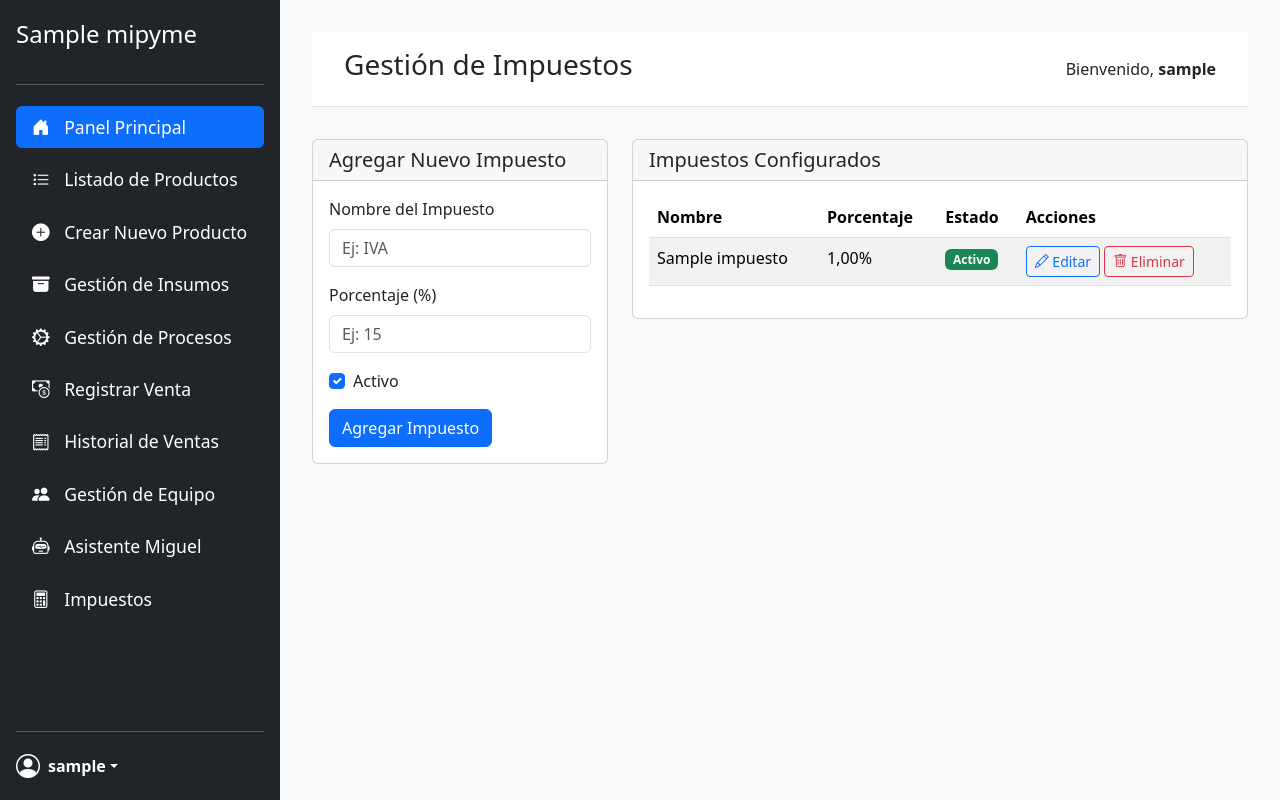
After one commit to ader999/nimypine, a Django app: page /produccion/impuestos/ in a window 1280 px wide. The commit adds this page. Run offline with Django 5.2, Linux system fonts and the light colour scheme; a user stored in the database is signed in; tables that the repository leaves empty hold one stand-in row (values such as "Sample post"); parts of the project's set-up code (start-up, migrations or seed data) failed here and were passed over.

Commit message:
Implementacion de los impuestos a los productos

```diff
--- a/produccion/admin.py
+++ b/produccion/admin.py
@@ -2,7 +2,7 @@
 from django.contrib import admin
 from .models import (
     Producto, Insumo, UnidadMedida, EstándaresProducto,
-    Venta, VentaItem
+    Venta, VentaItem, Impuesto
 )
 
 class VentaItemInline(admin.TabularInline):
@@ -30,3 +30,4 @@ admin.site.register(Producto)
 admin.site.register(Insumo)
 admin.site.register(UnidadMedida)
 admin.site.register(EstándaresProducto)
+admin.site.register(Impuesto)
--- a/produccion/forms.py
+++ b/produccion/forms.py
@@ -3,7 +3,7 @@
 from django import forms
 from django.core.exceptions import ValidationError
 from django.forms import modelformset_factory
-from .models import Producto, Formulacion, Insumo, Proceso, PasoDeProduccion, EstándaresProducto, Venta, VentaItem, UnidadMedida
+from .models import Producto, Formulacion, Insumo, Proceso, PasoDeProduccion, EstándaresProducto, Venta, VentaItem, UnidadMedida, Impuesto
 
 class ProductoForm(forms.ModelForm):
     class Meta:
@@ -268,6 +268,22 @@ class VentaItemForm(forms.ModelForm):
         return cleaned_data
 
 
+class ImpuestoForm(forms.ModelForm):
+    class Meta:
+        model = Impuesto
+        fields = ['nombre', 'porcentaje', 'activo']
+        labels = {
+            'nombre': 'Nombre del Impuesto',
+            'porcentaje': 'Porcentaje (%)',
+            'activo': 'Activo',
+        }
+        widgets = {
+            'nombre': forms.TextInput(attrs={'class': 'form-control', 'placeholder': 'Ej: IVA'}),
+            'porcentaje': forms.NumberInput(attrs={'class': 'form-control', 'placeholder': 'Ej: 15'}),
+            'activo': forms.CheckboxInput(attrs={'class': 'form-check-input'}),
+        }
+
+
 VentaItemFormSet = modelformset_factory(
     VentaItem,
     form=VentaItemForm,
--- a/produccion/urls.py
+++ b/produccion/urls.py
@@ -59,4 +59,6 @@ urlpatterns = [
     path('configuracion/configurar-logo/', views.configurar_logo, name='configurar_logo'),
     path('configuracion/cambiar-sector/', views.cambiar_sector_economico, name='cambiar_sector_economico'),
     path('configuracion/parametros-produccion/', views.configurar_parametros_produccion, name='configurar_parametros_produccion'),
+    # --- IMPUESTOS ---
+    path('impuestos/', views.gestion_impuestos, name='gestion_impuestos'),
 ]
--- a/produccion/views.py
+++ b/produccion/views.py
@@ -10,8 +10,8 @@ from openpyxl import Workbook
 from django.http import HttpResponse
 from django.shortcuts import render, redirect, get_object_or_404
 from django.contrib.auth.decorators import login_required
-from .models import Producto, Insumo, Formulacion, PasoDeProduccion, Proceso, Venta, VentaItem
-from .forms import ProductoForm, FormulacionForm, InsumoForm, FormulacionUpdateForm, ProcesoForm, PasoUpdateForm, PasoDeProduccionForm, CalculadoraLotesForm, VentaItemFormSet
+from .models import Producto, Insumo, Formulacion, PasoDeProduccion, Proceso, Venta, VentaItem, Impuesto
+from .forms import ProductoForm, FormulacionForm, InsumoForm, FormulacionUpdateForm, ProcesoForm, PasoUpdateForm, PasoDeProduccionForm, CalculadoraLotesForm, VentaItemFormSet, ImpuestoForm
 from cuentas.decorators import rol_requerido, mipyme_requerida
 from cuentas.forms import CambiarContrasenaForm, ActualizarPerfilForm, ConfigurarAvatarForm, EditarInformacionEmpresaForm, ConfigurarLogoForm, CambiarSectorEconomicoForm, ConfigurarParametrosProduccionForm
 from cuentas.models import Usuario
@@ -233,6 +233,11 @@ def detalle_producto(request, producto_id):
     )
     form_proceso = PasoDeProduccionForm(mipyme=mipyme_actual)
 
+    # Obtener impuestos activos de la mipyme
+    impuestos_activos = Impuesto.objects.filter(mipyme=mipyme_actual, activo=True).order_by('nombre')
+    # Obtener impuestos aplicados al producto
+    impuestos_aplicados = producto.impuestos.all()
+
     if request.method == 'POST':
         # Identificamos qué formulario se envió usando el nombre del botón 'submit'
 
@@ -267,9 +272,50 @@ def detalle_producto(request, producto_id):
                 # Redirigimos para limpiar el formulario y evitar reenvíos
                 return redirect('produccion:detalle_producto', producto_id=producto.id)
 
+        # --- LÓGICA PARA AGREGAR IMPUESTO ---
+        elif 'agregar_impuesto' in request.POST:
+            impuesto_id = request.POST.get('impuesto_id')
+            try:
+                impuesto = Impuesto.objects.get(id=impuesto_id, mipyme=mipyme_actual, activo=True)
+                if impuesto not in impuestos_aplicados:
+                    producto.impuestos.add(impuesto)
+                    messages.success(request, f'Impuesto "{impuesto.nombre}" agregado al producto.')
+                else:
+                    messages.warning(request, f'El impuesto "{impuesto.nombre}" ya está aplicado al producto.')
+            except Impuesto.DoesNotExist:
+                messages.error(request, 'Impuesto no encontrado.')
+            return redirect('produccion:detalle_producto', producto_id=producto.id)
+
+        # --- LÓGICA PARA QUITAR IMPUESTO ---
+        elif 'quitar_impuesto' in request.POST:
+            impuesto_id = request.POST.get('impuesto_id')
+            try:
+                impuesto = Impuesto.objects.get(id=impuesto_id, mipyme=mipyme_actual)
+                if impuesto in impuestos_aplicados:
+                    producto.impuestos.remove(impuesto)
+                    messages.success(request, f'Impuesto "{impuesto.nombre}" removido del producto.')
+                else:
+                    messages.warning(request, f'El impuesto "{impuesto.nombre}" no está aplicado al producto.')
+            except Impuesto.DoesNotExist:
+                messages.error(request, 'Impuesto no encontrado.')
+            return redirect('produccion:detalle_producto', producto_id=producto.id)
+
     # Obtenemos los items para mostrarlos en las tablas
     formulacion_items = Formulacion.objects.filter(producto=producto).order_by('insumo__nombre')
     pasos_produccion = PasoDeProduccion.objects.filter(producto=producto).order_by('proceso__nombre')
+
+    # Preparar lista de impuestos con estado
+    impuestos_con_estado = []
+    for impuesto in impuestos_activos:
+        aplicado = impuesto in impuestos_aplicados
+        impuestos_con_estado.append({
+            'impuesto': impuesto,
+            'aplicado': aplicado,
+            'mensaje': f'Se agregó "{impuesto.nombre}" al producto, pero no se está aplicando porque está inactivo.' if aplicado and not impuesto.activo else None
+        })
+
+    # Verificar si hay impuestos activos aplicados
+    has_active_impuestos = producto.impuestos.filter(activo=True).exists()
 
     contexto = {
         'producto': producto,
@@ -279,6 +325,9 @@ def detalle_producto(request, producto_id):
         'form_proceso': form_proceso,  # Pasamos el formulario de procesos
         'usar_margen_desperdicio_predeterminado': usar_margen_desperdicio_predeterminado,
         'margen_desperdicio_predeterminado': mipyme_actual.margen_desperdicio_predeterminado,
+        'impuestos_con_estado': impuestos_con_estado,
+        'impuestos_aplicados': impuestos_aplicados,
+        'has_active_impuestos': has_active_impuestos,
         'nombrepine': request.user.mipyme.nombre
     }
     return render(request, 'produccion/detalle_producto.html', contexto)
@@ -1126,5 +1175,72 @@ def exportar_productos_excel(request):
     wb.save(response)
     return response
 
+@login_required
+@mipyme_requerida
+@rol_requerido('ADMIN')
+def gestion_impuestos(request):
+    """
+    Vista para gestionar los impuestos de la empresa.
+    Solo accesible para administradores.
+    """
+    mipyme = request.user.mipyme
+    impuestos = Impuesto.objects.filter(mipyme=mipyme).order_by('nombre')
+
+    if request.method == 'POST':
+        # Manejar eliminación
+        if 'impuesto_id_eliminar' in request.POST:
+            impuesto_id = request.POST.get('impuesto_id_eliminar')
+            try:
+                impuesto = Impuesto.objects.get(id=impuesto_id, mipyme=mipyme)
+                nombre = impuesto.nombre
+                impuesto.delete()
+                messages.success(request, f'Impuesto "{nombre}" eliminado exitosamente.')
+            except Impuesto.DoesNotExist:
+                messages.error(request, 'Impuesto no encontrado.')
+            return redirect('produccion:gestion_impuestos')
+
+        # Manejar edición
+        elif 'impuesto_id' in request.POST:
+            impuesto_id = request.POST.get('impuesto_id')
+            try:
+                impuesto = Impuesto.objects.get(id=impuesto_id, mipyme=mipyme)
+                form = ImpuestoForm(request.POST, instance=impuesto)
+                if form.is_valid():
+                    nombre_impuesto = form.cleaned_data['nombre']
+                    # Verificar si el nombre ya existe en otro impuesto (excluyendo el actual)
+                    if Impuesto.objects.filter(mipyme=mipyme, nombre=nombre_impuesto).exclude(id=impuesto_id).exists():
+                        form.add_error('nombre', 'Ya existe un impuesto con este nombre para esta empresa.')
+                    else:
+                        form.save()
+                        messages.success(request, 'Impuesto actualizado exitosamente.')
+                        return redirect('produccion:gestion_impuestos')
+            except Impuesto.DoesNotExist:
+                messages.error(request, 'Impuesto no encontrado.')
+                form = ImpuestoForm()
+
+        # Manejar creación
+        else:
+            form = ImpuestoForm(request.POST)
+            if form.is_valid():
+                nombre_impuesto = form.cleaned_data['nombre']
+                if Impuesto.objects.filter(mipyme=mipyme, nombre=nombre_impuesto).exists():
+                    form.add_error('nombre', 'Ya existe un impuesto con este nombre para esta empresa.')
+                else:
+                    nuevo_impuesto = form.save(commit=False)
+                    nuevo_impuesto.mipyme = mipyme
+                    nuevo_impuesto.save()
+                    messages.success(request, 'Impuesto agregado exitosamente.')
+                    return redirect('produccion:gestion_impuestos')
+    else:
+        form = ImpuestoForm()
+
+    contexto = {
+        'impuestos': impuestos,
+        'form': form,
+        'titulo': 'Gestión de Impuestos',
+        'nombrepine': mipyme.nombre
+    }
+    return render(request, 'produccion/gestion_impuestos.html', contexto)
+
 # --- FIN DE CONFIGURACIÓN ---
 # --- FIN DE VENTAS ---
--- a/templates/produccion/base_produccion.html
+++ b/templates/produccion/base_produccion.html
@@ -165,6 +165,14 @@
                     Asistente Miguel
                 </a>
             </li>
+
+            <!-- --- IMPUESTOS --- -->
+            <li>
+                <a href="{% url 'produccion:gestion_impuestos' %}" class="nav-link text-white">
+                    <i class="bi bi-calculator"></i>
+                    Impuestos
+                </a>
+            </li>
         </ul>
         <hr>
         <!-- Información del Usuario abajo -->
--- /dev/null
+++ b/templates/produccion/gestion_impuestos.html
@@ -0,0 +1,166 @@
+{% extends 'produccion/base_produccion.html' %}
+
+{% block title %}Gestión de Impuestos{% endblock %}
+
+{% block page_title %}Gestión de Impuestos{% endblock %}
+
+{% block content %}
+<div class="row">
+    <!-- Formulario para agregar nuevo impuesto -->
+    <div class="col-md-4">
+        <div class="card">
+            <div class="card-header">
+                <h5 class="card-title mb-0">Agregar Nuevo Impuesto</h5>
+            </div>
+            <div class="card-body">
+                <form method="post">
+                    {% csrf_token %}
+                    <div class="mb-3">
+                        <label for="{{ form.nombre.id_for_label }}" class="form-label">{{ form.nombre.label }}</label>
+                        {{ form.nombre }}
+                        {% if form.nombre.errors %}
+                            <div class="text-danger small">{{ form.nombre.errors.0 }}</div>
+                        {% endif %}
+                    </div>
+                    <div class="mb-3">
+                        <label for="{{ form.porcentaje.id_for_label }}" class="form-label">{{ form.porcentaje.label }}</label>
+                        {{ form.porcentaje }}
+                        {% if form.porcentaje.errors %}
+                            <div class="text-danger small">{{ form.porcentaje.errors.0 }}</div>
+                        {% endif %}
+                    </div>
+                    <div class="mb-3 form-check">
+                        {{ form.activo }}
+                        <label for="{{ form.activo.id_for_label }}" class="form-check-label">{{ form.activo.label }}</label>
+                    </div>
+                    <button type="submit" class="btn btn-primary">Agregar Impuesto</button>
+                </form>
+            </div>
+        </div>
+    </div>
+
+    <!-- Lista de impuestos existentes -->
+    <div class="col-md-8">
+        <div class="card">
+            <div class="card-header">
+                <h5 class="card-title mb-0">Impuestos Configurados</h5>
+            </div>
+            <div class="card-body">
+                {% if impuestos %}
+                    <div class="table-responsive">
+                        <table class="table table-striped">
+                            <thead>
+                                <tr>
+                                    <th>Nombre</th>
+                                    <th>Porcentaje</th>
+                                    <th>Estado</th>
+                                    <th>Acciones</th>
+                                </tr>
+                            </thead>
+                            <tbody>
+                                {% for impuesto in impuestos %}
+                                    <tr>
+                                        <td>{{ impuesto.nombre }}</td>
+                                        <td>{{ impuesto.porcentaje }}%</td>
+                                        <td>
+                                            {% if impuesto.activo %}
+                                                <span class="badge bg-success">Activo</span>
+                                            {% else %}
+                                                <span class="badge bg-secondary">Inactivo</span>
+                                            {% endif %}
+                                        </td>
+                                        <td>
+                                            <button class="btn btn-sm btn-outline-primary" onclick="editarImpuesto({{ impuesto.id }}, '{{ impuesto.nombre }}', {{ impuesto.porcentaje }}, {{ impuesto.activo|lower }})">
+                                                <i class="bi bi-pencil"></i> Editar
+                                            </button>
+                                            <button class="btn btn-sm btn-outline-danger" onclick="eliminarImpuesto({{ impuesto.id }}, '{{ impuesto.nombre }}')">
+                                                <i class="bi bi-trash"></i> Eliminar
+                                            </button>
+                                        </td>
+                                    </tr>
+                                {% endfor %}
+                            </tbody>
+                        </table>
+                    </div>
+                {% else %}
+                    <p class="text-muted">No hay impuestos configurados aún.</p>
+                {% endif %}
+            </div>
+        </div>
+    </div>
+</div>
+
+<!-- Modal para editar impuesto -->
+<div class="modal fade" id="editarImpuestoModal" tabindex="-1">
+    <div class="modal-dialog">
+        <div class="modal-content">
+            <div class="modal-header">
+                <h5 class="modal-title">Editar Impuesto</h5>
+                <button type="button" class="btn-close" data-bs-dismiss="modal"></button>
+            </div>
+            <form id="editarImpuestoForm" method="post">
+                {% csrf_token %}
+                <div class="modal-body">
+                    <input type="hidden" id="impuestoId" name="impuesto_id">
+                    <div class="mb-3">
+                        <label for="editarNombre" class="form-label">Nombre</label>
+                        <input type="text" class="form-control" id="editarNombre" name="nombre" required>
+                    </div>
+                    <div class="mb-3">
+                        <label for="editarPorcentaje" class="form-label">Porcentaje (%)</label>
+                        <input type="number" class="form-control" id="editarPorcentaje" name="porcentaje" step="0.01" required>
+                    </div>
+                    <div class="mb-3 form-check">
+                        <input type="checkbox" class="form-check-input" id="editarActivo" name="activo">
+                        <label for="editarActivo" class="form-check-label">Activo</label>
+                    </div>
+                </div>
+                <div class="modal-footer">
+                    <button type="button" class="btn btn-secondary" data-bs-dismiss="modal">Cancelar</button>
+                    <button type="submit" class="btn btn-primary">Guardar Cambios</button>
+                </div>
+            </form>
+        </div>
+    </div>
+</div>
+
+<!-- Modal para confirmar eliminación -->
+<div class="modal fade" id="eliminarImpuestoModal" tabindex="-1">
+    <div class="modal-dialog">
+        <div class="modal-content">
+            <div class="modal-header">
+                <h5 class="modal-title">Confirmar Eliminación</h5>
+                <button type="button" class="btn-close" data-bs-dismiss="modal"></button>
+            </div>
+            <div class="modal-body">
+                <p>¿Está seguro de que desea eliminar el impuesto <strong id="impuestoNombreEliminar"></strong>?</p>
+                <p class="text-danger">Esta acción no se puede deshacer.</p>
+            </div>
+            <div class="modal-footer">
+                <button type="button" class="btn btn-secondary" data-bs-dismiss="modal">Cancelar</button>
+                <form id="eliminarImpuestoForm" method="post" style="display: inline;">
+                    {% csrf_token %}
+                    <input type="hidden" id="impuestoIdEliminar" name="impuesto_id_eliminar">
+                    <button type="submit" class="btn btn-danger">Eliminar</button>
+                </form>
+            </div>
+        </div>
+    </div>
+</div>
+
+<script>
+function editarImpuesto(id, nombre, porcentaje, activo) {
+    document.getElementById('impuestoId').value = id;
+    document.getElementById('editarNombre').value = nombre;
+    document.getElementById('editarPorcentaje').value = porcentaje;
+    document.getElementById('editarActivo').checked = activo;
+    new bootstrap.Modal(document.getElementById('editarImpuestoModal')).show();
+}
+
+function eliminarImpuesto(id, nombre) {
+    document.getElementById('impuestoIdEliminar').value = id;
+    document.getElementById('impuestoNombreEliminar').textContent = nombre;
+    new bootstrap.Modal(document.getElementById('eliminarImpuestoModal')).show();
+}
+</script>
+{% endblock %}
```
Also changed, not shown: produccion/models.py (+29 -0 lines), produccion/tests/test_models.py (+111 -1 lines), templates/produccion/detalle_producto.html (+87 -1 lines), produccion/migrations/0012_impuesto.py (added), produccion/migrations/0013_producto_impuestos.py (added).
